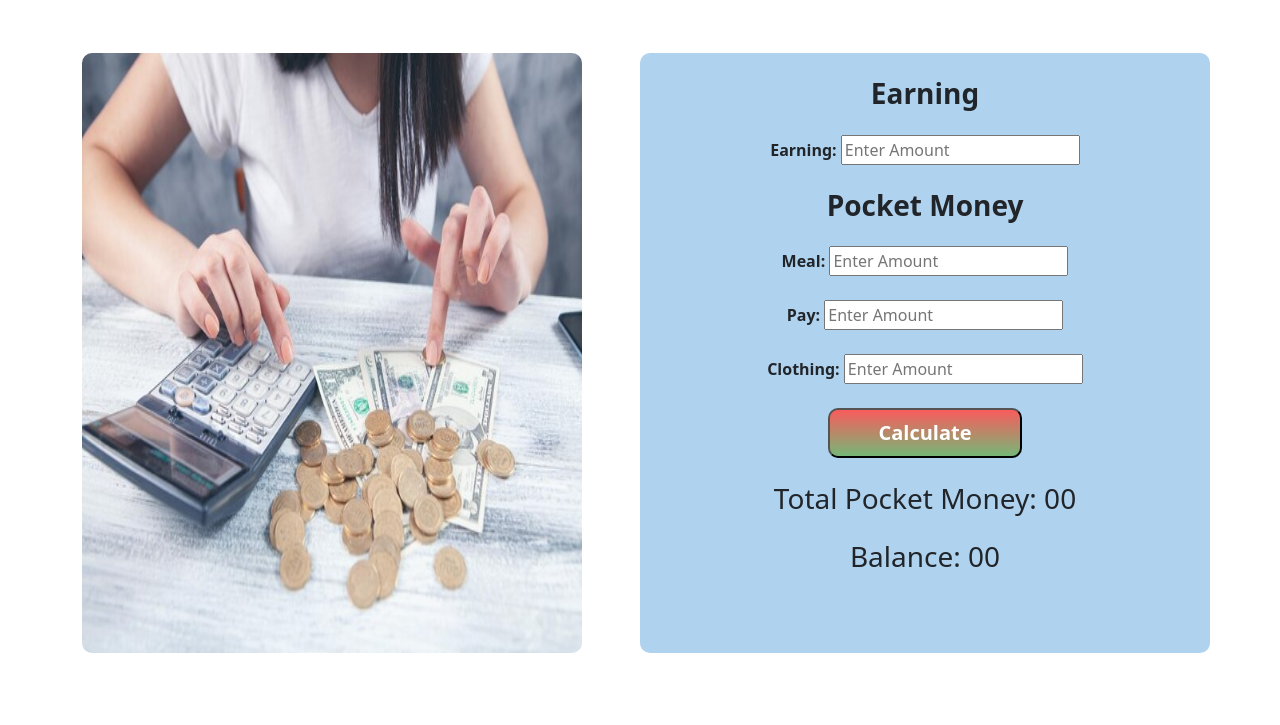
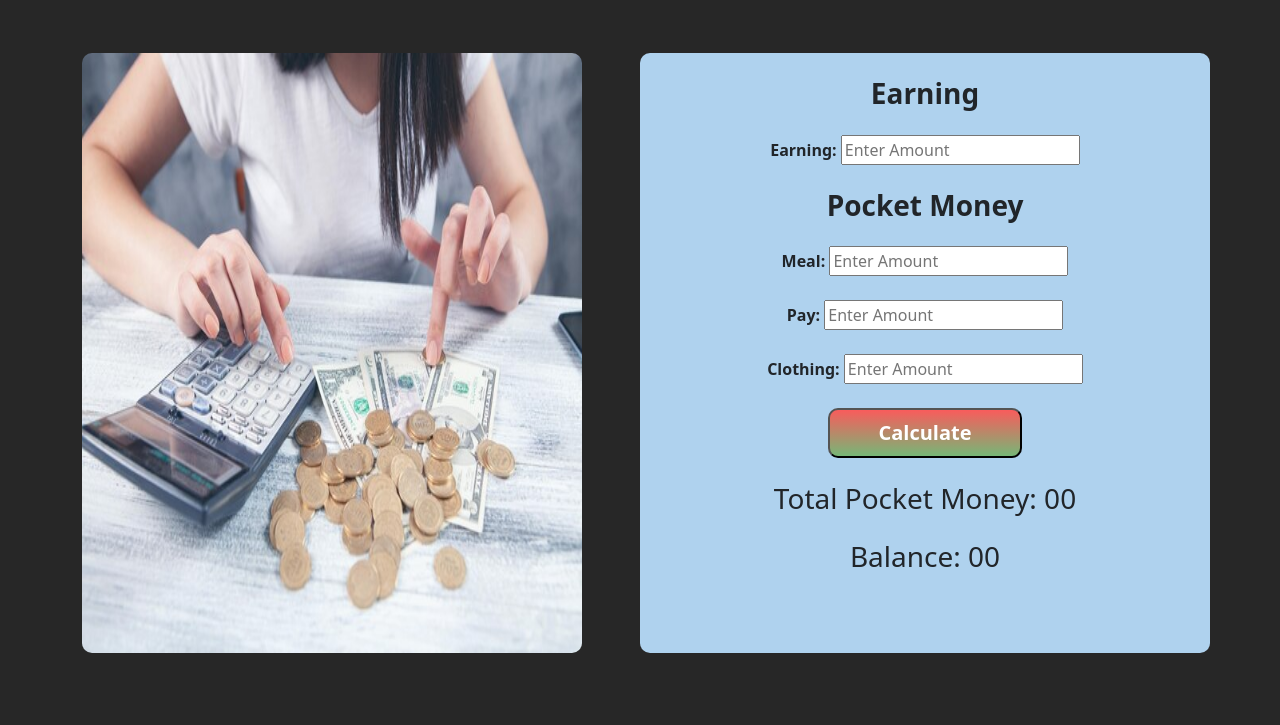
Before and after one commit to alaminhossainjibon/money-calculator, a plain HTML site: page index.html in a window 1280 px wide. Shown: the part 115-840 px from the top of the page. Drawn offline with Linux system fonts and the light colour scheme.

Commit message:
body color

```diff
--- a/css/style.css
+++ b/css/style.css
@@ -2,6 +2,9 @@
 @import url('https://fonts.googleapis.com/css2?family=Roboto+Serif:wght@500&display=swap');
 body{
     font-family: 'Roboto Serif', sans-serif;
+}
+#body-color{
+    background-color: #000000d8;
 }
 /* head section start */
 .head-color{
--- a/index.html
+++ b/index.html
@@ -12,7 +12,7 @@
     <link rel="stylesheet" href="./bootstrap/css/bootstrap.min.css">
 </head>
 
-<body>
+<body id="body-color">
     <!---------------------------
     ------main section start-----
     ----------------------------->
```
